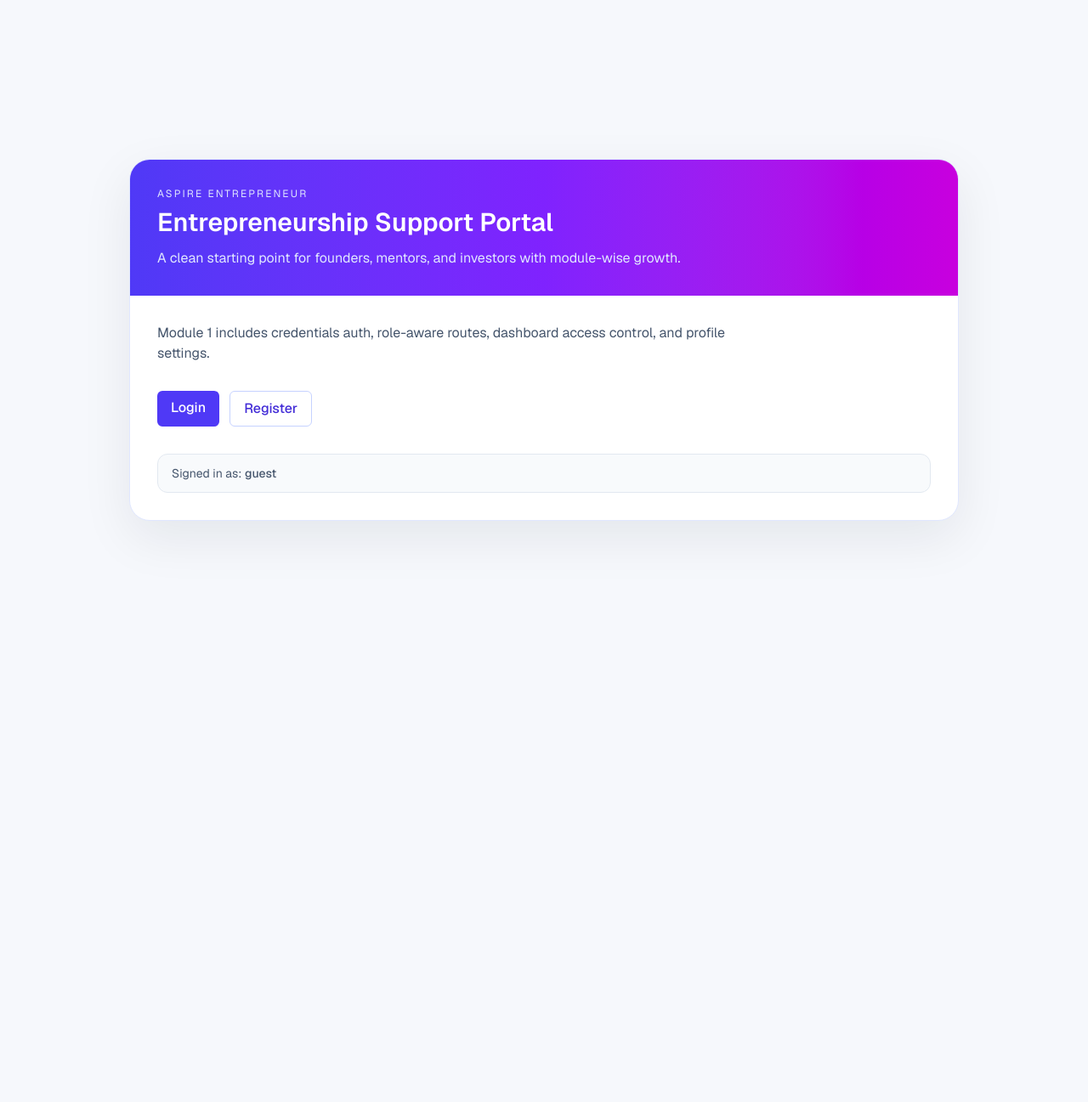
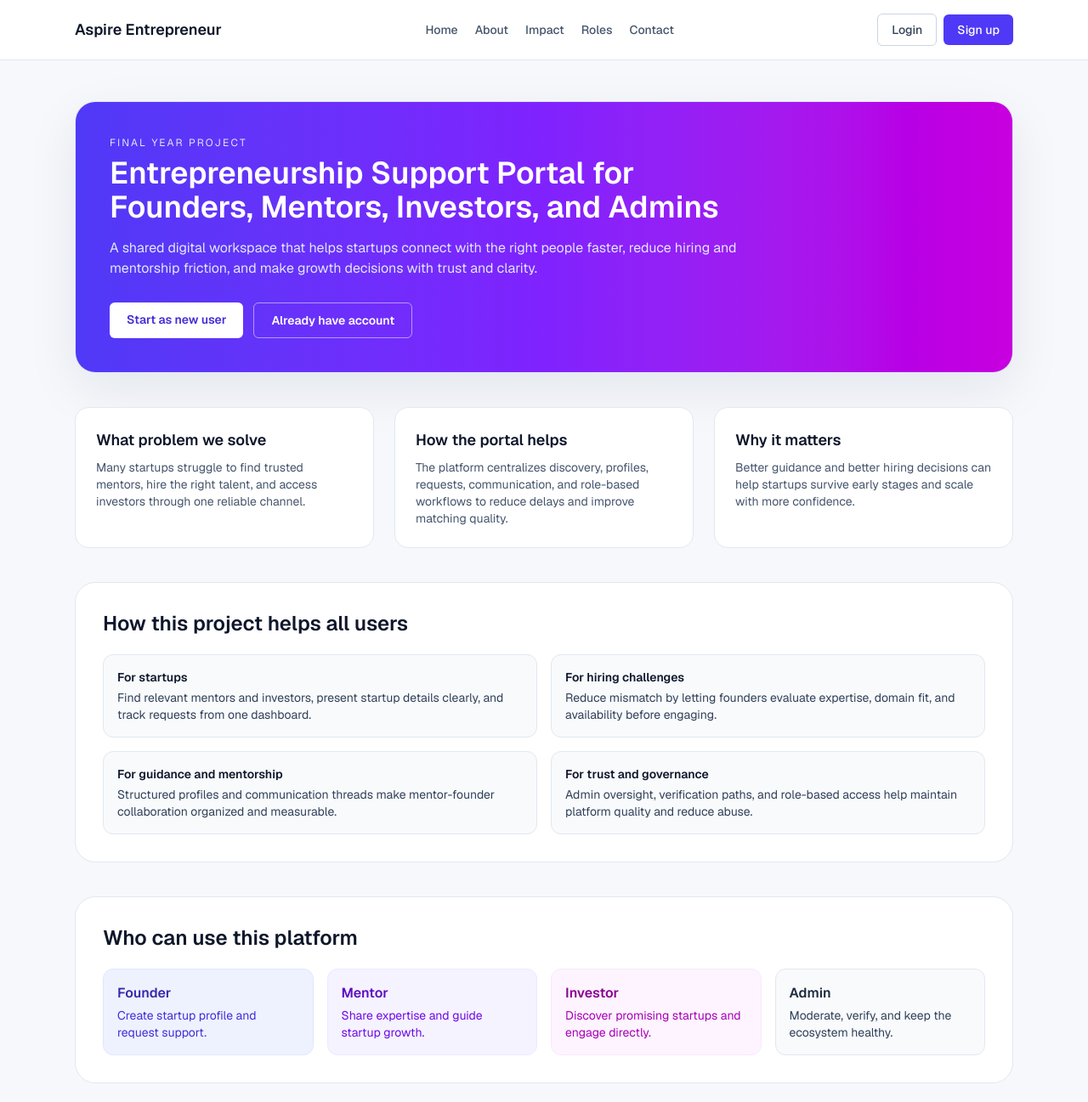
Before and after one commit to aspireentrepreneur2026-commits/Aspire-Entrepreneur, a Next.js app: page / in a window 1280 px wide. Shown: the top 1297 px of the page at 85% size. Before the commit the page ends 800 px from the top, so only its background shows below. Built offline with nearby package versions, Linux system fonts and the light colour scheme; no server answers.

Commit message:
Home Page
Home Page Update

```diff
--- a/app/page.tsx
+++ b/app/page.tsx
@@ -3,54 +3,227 @@ import { auth } from "@/auth";
 
 export default async function Home() {
   const session = await auth();
+
   return (
-    <main className="mx-auto flex w-full max-w-5xl flex-1 flex-col justify-center px-6 py-16">
-      <div className="overflow-hidden rounded-3xl border border-indigo-100 bg-white shadow-[0_20px_60px_rgba(15,23,42,0.08)]">
-        <div className="bg-gradient-to-r from-indigo-600 via-violet-600 to-fuchsia-600 p-8 text-white">
-          <p className="text-xs uppercase tracking-[0.18em] text-indigo-100">Aspire Entrepreneur</p>
-          <h1 className="mt-2 text-3xl font-semibold">Entrepreneurship Support Portal</h1>
-          <p className="mt-3 max-w-2xl text-indigo-100">
-            A clean starting point for founders, mentors, and investors with module-wise growth.
-          </p>
-        </div>
-
-        <div className="p-8">
-          <p className="max-w-2xl text-slate-600">
-            Module 1 includes credentials auth, role-aware routes, dashboard access control, and
-            profile settings.
-          </p>
-
-          <div className="mt-8 flex flex-wrap gap-3">
+    <div className="flex-1">
+      <header className="sticky top-0 z-20 border-b border-indigo-100 bg-white/95 backdrop-blur">
+        <div className="mx-auto flex w-full max-w-6xl items-center justify-between px-6 py-4">
+          <Link href="/" className="text-lg font-semibold text-slate-900">
+            Aspire Entrepreneur
+          </Link>
+          <nav className="hidden items-center gap-5 text-sm font-medium text-slate-600 md:flex">
+            <a href="#home" className="hover:text-slate-900">
+              Home
+            </a>
+            <a href="#about" className="hover:text-slate-900">
+              About
+            </a>
+            <a href="#impact" className="hover:text-slate-900">
+              Impact
+            </a>
+            <a href="#roles" className="hover:text-slate-900">
+              Roles
+            </a>
+            <a href="#contact" className="hover:text-slate-900">
+              Contact
+            </a>
+          </nav>
+          <div className="flex items-center gap-2">
             {session?.user ? (
               <Link
                 href="/dashboard"
-              className="rounded-md bg-indigo-600 px-4 py-2 font-medium text-white hover:bg-indigo-700"
+                className="rounded-md bg-indigo-600 px-4 py-2 text-sm font-medium text-white hover:bg-indigo-700"
               >
-              Open dashboard
+                Dashboard
               </Link>
             ) : (
               <>
                 <Link
                   href="/login"
-                className="rounded-md bg-indigo-600 px-4 py-2 font-medium text-white hover:bg-indigo-700"
+                  className="rounded-md border border-slate-300 bg-white px-4 py-2 text-sm font-medium text-slate-700 hover:bg-slate-50"
                 >
                   Login
                 </Link>
                 <Link
                   href="/register"
-                className="rounded-md border border-indigo-200 bg-white px-4 py-2 font-medium text-indigo-700 hover:bg-indigo-50"
+                  className="rounded-md bg-indigo-600 px-4 py-2 text-sm font-medium text-white hover:bg-indigo-700"
                 >
-                Register
+                  Sign up
                 </Link>
               </>
             )}
           </div>
+        </div>
+      </header>
 
-          <div className="mt-8 rounded-xl border border-slate-200 bg-slate-50 px-4 py-3 text-sm text-slate-600">
-            Signed in as: <span className="font-medium">{session?.user?.email ?? "guest"}</span>
+      <main id="home" className="mx-auto w-full max-w-6xl px-6 py-12">
+        <section className="overflow-hidden rounded-3xl border border-indigo-100 bg-white shadow-[0_20px_60px_rgba(15,23,42,0.08)]">
+          <div className="bg-gradient-to-r from-indigo-600 via-violet-600 to-fuchsia-600 p-10 text-white">
+            <p className="text-xs uppercase tracking-[0.18em] text-indigo-100">Final Year Project</p>
+            <h1 className="mt-2 max-w-3xl text-3xl font-semibold md:text-4xl">
+              Entrepreneurship Support Portal for Founders, Mentors, Investors, and Admins
+            </h1>
+            <p className="mt-4 max-w-3xl text-indigo-100">
+              A shared digital workspace that helps startups connect with the right people faster,
+              reduce hiring and mentorship friction, and make growth decisions with trust and clarity.
+            </p>
+
+            <div className="mt-7 flex flex-wrap gap-3">
+              {session?.user ? (
+                <Link
+                  href="/dashboard"
+                  className="rounded-md bg-white px-5 py-2.5 text-sm font-semibold text-indigo-700 hover:bg-indigo-50"
+                >
+                  Go to dashboard
+                </Link>
+              ) : (
+                <>
+                  <Link
+                    href="/register"
+                    className="rounded-md bg-white px-5 py-2.5 text-sm font-semibold text-indigo-700 hover:bg-indigo-50"
+                  >
+                    Start as new user
+                  </Link>
+                  <Link
+                    href="/login"
+                    className="rounded-md border border-white/50 px-5 py-2.5 text-sm font-semibold text-white hover:bg-white/10"
+                  >
+                    Already have account
+                  </Link>
+                </>
+              )}
             </div>
           </div>
+        </section>
+
+        <section id="about" className="mt-10 grid gap-6 md:grid-cols-3">
+          <div className="rounded-2xl border border-slate-200 bg-white p-6">
+            <h2 className="text-lg font-semibold text-slate-900">What problem we solve</h2>
+            <p className="mt-2 text-sm text-slate-600">
+              Many startups struggle to find trusted mentors, hire the right talent, and access
+              investors through one reliable channel.
+            </p>
           </div>
+          <div className="rounded-2xl border border-slate-200 bg-white p-6">
+            <h2 className="text-lg font-semibold text-slate-900">How the portal helps</h2>
+            <p className="mt-2 text-sm text-slate-600">
+              The platform centralizes discovery, profiles, requests, communication, and role-based
+              workflows to reduce delays and improve matching quality.
+            </p>
+          </div>
+          <div className="rounded-2xl border border-slate-200 bg-white p-6">
+            <h2 className="text-lg font-semibold text-slate-900">Why it matters</h2>
+            <p className="mt-2 text-sm text-slate-600">
+              Better guidance and better hiring decisions can help startups survive early stages and
+              scale with more confidence.
+            </p>
+          </div>
+        </section>
+
+        <section id="impact" className="mt-10 rounded-3xl border border-slate-200 bg-white p-8">
+          <h2 className="text-2xl font-semibold text-slate-900">How this project helps all users</h2>
+          <div className="mt-5 grid gap-4 md:grid-cols-2">
+            <div className="rounded-xl border border-slate-200 bg-slate-50 p-4 text-sm text-slate-700">
+              <p className="font-semibold text-slate-900">For startups</p>
+              <p className="mt-1">
+                Find relevant mentors and investors, present startup details clearly, and track requests
+                from one dashboard.
+              </p>
+            </div>
+            <div className="rounded-xl border border-slate-200 bg-slate-50 p-4 text-sm text-slate-700">
+              <p className="font-semibold text-slate-900">For hiring challenges</p>
+              <p className="mt-1">
+                Reduce mismatch by letting founders evaluate expertise, domain fit, and availability
+                before engaging.
+              </p>
+            </div>
+            <div className="rounded-xl border border-slate-200 bg-slate-50 p-4 text-sm text-slate-700">
+              <p className="font-semibold text-slate-900">For guidance and mentorship</p>
+              <p className="mt-1">
+                Structured profiles and communication threads make mentor-founder collaboration
+                organized and measurable.
+              </p>
+            </div>
+            <div className="rounded-xl border border-slate-200 bg-slate-50 p-4 text-sm text-slate-700">
+              <p className="font-semibold text-slate-900">For trust and governance</p>
+              <p className="mt-1">
+                Admin oversight, verification paths, and role-based access help maintain platform
+                quality and reduce abuse.
+              </p>
+            </div>
+          </div>
+        </section>
+
+        <section id="roles" className="mt-10 rounded-3xl border border-slate-200 bg-white p-8">
+          <h2 className="text-2xl font-semibold text-slate-900">Who can use this platform</h2>
+          <div className="mt-5 grid gap-4 sm:grid-cols-2 lg:grid-cols-4">
+            <div className="rounded-xl border border-indigo-100 bg-indigo-50 p-4">
+              <p className="font-semibold text-indigo-800">Founder</p>
+              <p className="mt-1 text-sm text-indigo-700">Create startup profile and request support.</p>
+            </div>
+            <div className="rounded-xl border border-violet-100 bg-violet-50 p-4">
+              <p className="font-semibold text-violet-800">Mentor</p>
+              <p className="mt-1 text-sm text-violet-700">Share expertise and guide startup growth.</p>
+            </div>
+            <div className="rounded-xl border border-fuchsia-100 bg-fuchsia-50 p-4">
+              <p className="font-semibold text-fuchsia-800">Investor</p>
+              <p className="mt-1 text-sm text-fuchsia-700">
+                Discover promising startups and engage directly.
+              </p>
+            </div>
+            <div className="rounded-xl border border-slate-200 bg-slate-50 p-4">
+              <p className="font-semibold text-slate-800">Admin</p>
+              <p className="mt-1 text-sm text-slate-700">Moderate, verify, and keep the ecosystem healthy.</p>
+            </div>
+          </div>
+        </section>
+
+        <section
+          id="contact"
+          className="mt-10 rounded-3xl border border-slate-200 bg-white p-8 text-center"
+        >
+          <h2 className="text-2xl font-semibold text-slate-900">Ready to explore the portal?</h2>
+          <p className="mx-auto mt-2 max-w-2xl text-slate-600">
+            Sign up to create your role-based account, or log in to continue to your dashboard.
+          </p>
+
+          <div className="mt-6 flex flex-wrap justify-center gap-3">
+            {session?.user ? (
+              <Link
+                href="/dashboard"
+                className="rounded-md bg-indigo-600 px-5 py-2.5 text-sm font-semibold text-white hover:bg-indigo-700"
+              >
+                Continue to dashboard
+              </Link>
+            ) : (
+              <>
+                <Link
+                  href="/register"
+                  className="rounded-md bg-indigo-600 px-5 py-2.5 text-sm font-semibold text-white hover:bg-indigo-700"
+                >
+                  Sign up now
+                </Link>
+                <Link
+                  href="/login"
+                  className="rounded-md border border-slate-300 bg-white px-5 py-2.5 text-sm font-semibold text-slate-700 hover:bg-slate-50"
+                >
+                  Login
+                </Link>
+              </>
+            )}
+          </div>
+        </section>
       </main>
+
+      <footer className="mt-12 border-t border-slate-200 bg-white">
+        <div className="mx-auto flex w-full max-w-6xl flex-col items-center justify-between gap-2 px-6 py-6 text-sm text-slate-600 md:flex-row">
+          <p>© {new Date().getFullYear()} Aspire Entrepreneur - FYP Project</p>
+          <p>
+            Logged in user:{" "}
+            <span className="font-medium text-slate-700">{session?.user?.email ?? "guest user"}</span>
+          </p>
+        </div>
+      </footer>
+    </div>
   );
 }
--- a/lib/prisma.ts
+++ b/lib/prisma.ts
@@ -1,8 +1,14 @@
 import * as PrismaClientPkg from "@prisma/client";
 import { PrismaPg } from "@prisma/adapter-pg";
 
+type PrismaClientLike = Record<string, unknown>;
+type PrismaClientOptions = {
+  adapter: PrismaPg;
+  log: string[];
+};
+
 const globalForPrisma = globalThis as unknown as {
-  prisma?: any;
+  prisma?: PrismaClientLike;
 };
 
 const connectionString = process.env.DATABASE_URL;
@@ -11,8 +17,9 @@ if (!connectionString) {
 }
 
 const adapter = new PrismaPg({ connectionString });
-const PrismaClientCtor = (PrismaClientPkg as { PrismaClient?: new (options?: any) => any })
-  .PrismaClient;
+const PrismaClientCtor = (
+  PrismaClientPkg as { PrismaClient?: new (options?: PrismaClientOptions) => PrismaClientLike }
+).PrismaClient;
 
 if (!PrismaClientCtor) {
   throw new Error(
```
Lines whose indentation alone changed are shown as unchanged.
